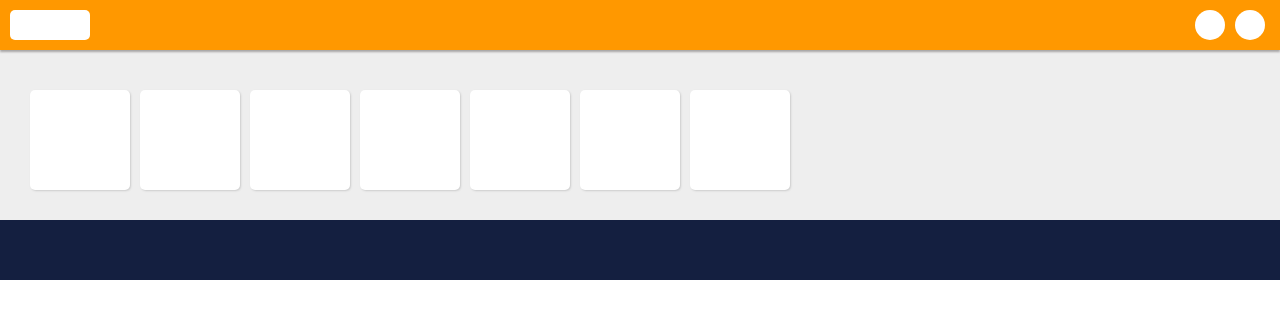
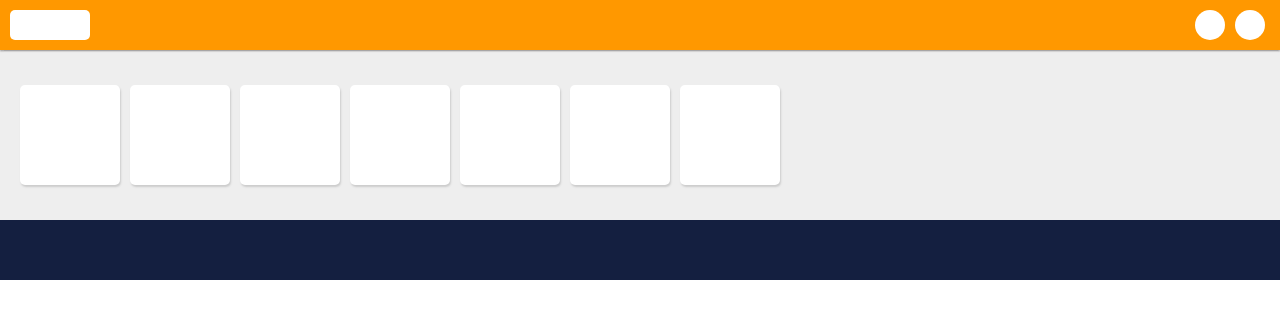
Before and after one commit to TokomaBaou/tile-test-01, a website: page index.html in a window 1280 px wide. Drawn offline with Linux system fonts and the light colour scheme.

Commit message:
[fix]css cssの修正　margin-tp,bottomを直した。

```diff
--- a/style.css
+++ b/style.css
@@ -10,16 +10,12 @@
   display: flex;
   justify-content: flex-end;
   background-color: #ff9800;
-  box-shadow: 0 2px 2px 0px rgb(167, 165, 165);
+  box-shadow: 0 1.5px 1.5px 0px rgb(167, 165, 165);
 }
 
 .head div:first-child {
   margin-right: auto;
 }
-
-/* .head div:nth-child(2) {
-  margin-left: -10px;
-} */
 
 .foot {
   height: 60px;
@@ -27,8 +23,7 @@
 }
 
 .main-wrapper {
-  padding: 30px 20px;
-  /* display: flex; */
+  padding: 30px 10px;
 }
 
 .logo {
@@ -47,22 +42,24 @@
 }
 
 .item {
-  margin-top: 10px;
-  justify-content: space-between;
+  /* align-items: center; */
+  margin: 5px 0;
+
+  /* justify-content: space-between; */
   width: 100px;
-  /* flex: 1; */
   height: 100px;
   margin-left: 10px;
   background-color: #fff;
   border-radius: 5px;
-  box-shadow: 1px 1px 2px 0 #ccc;
+  box-shadow: 1px 2px 2px 0 #ccc;
 }
-
-/* .item:first-child {
-  margin-left: 0px;
+/*
+.item:first-child {
+  margin-top: 0;
 } */
 
 .col {
+  /* margin-top: -10px; */
   display: flex;
   flex-direction: row;
   flex-wrap: wrap;
```
